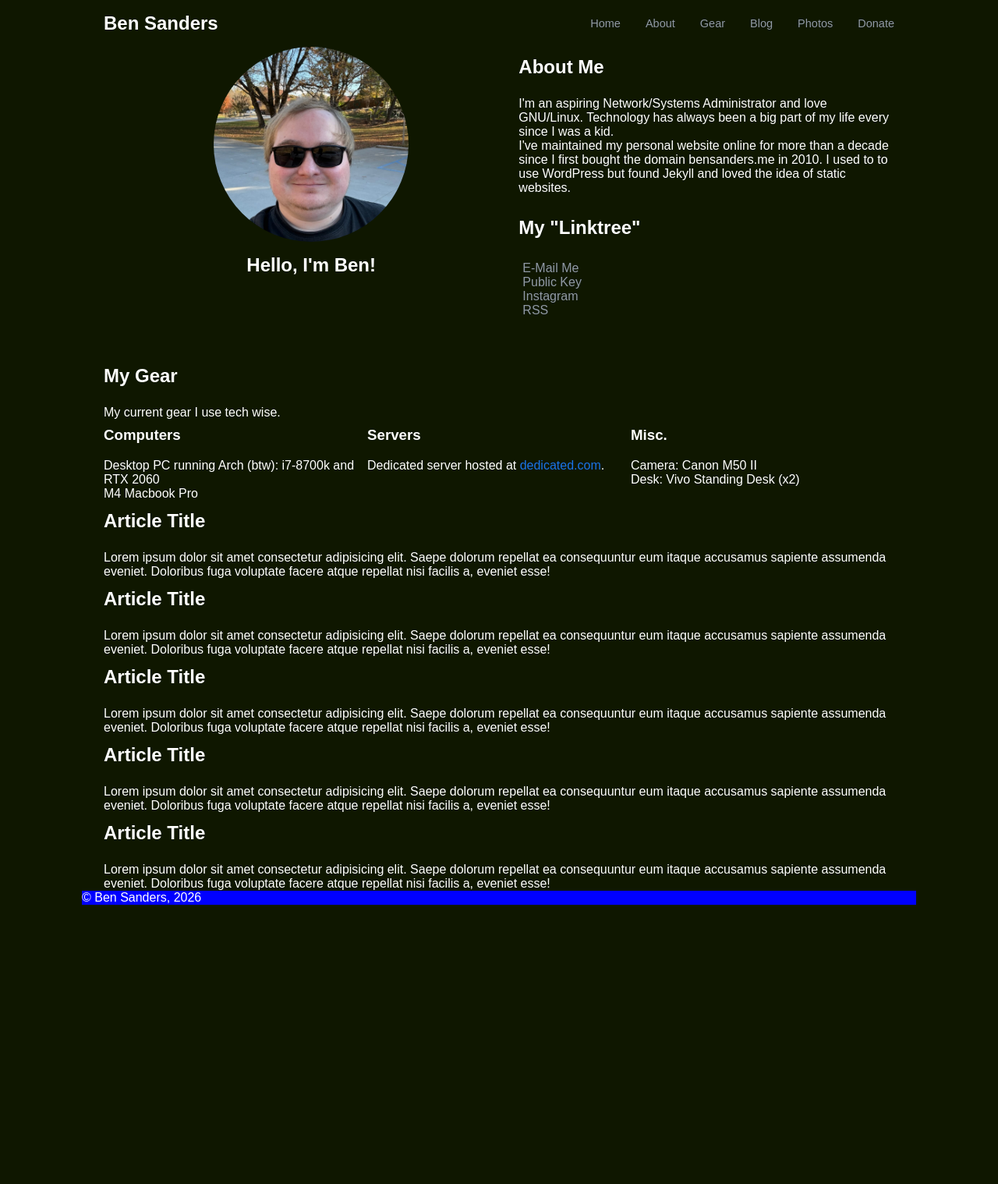
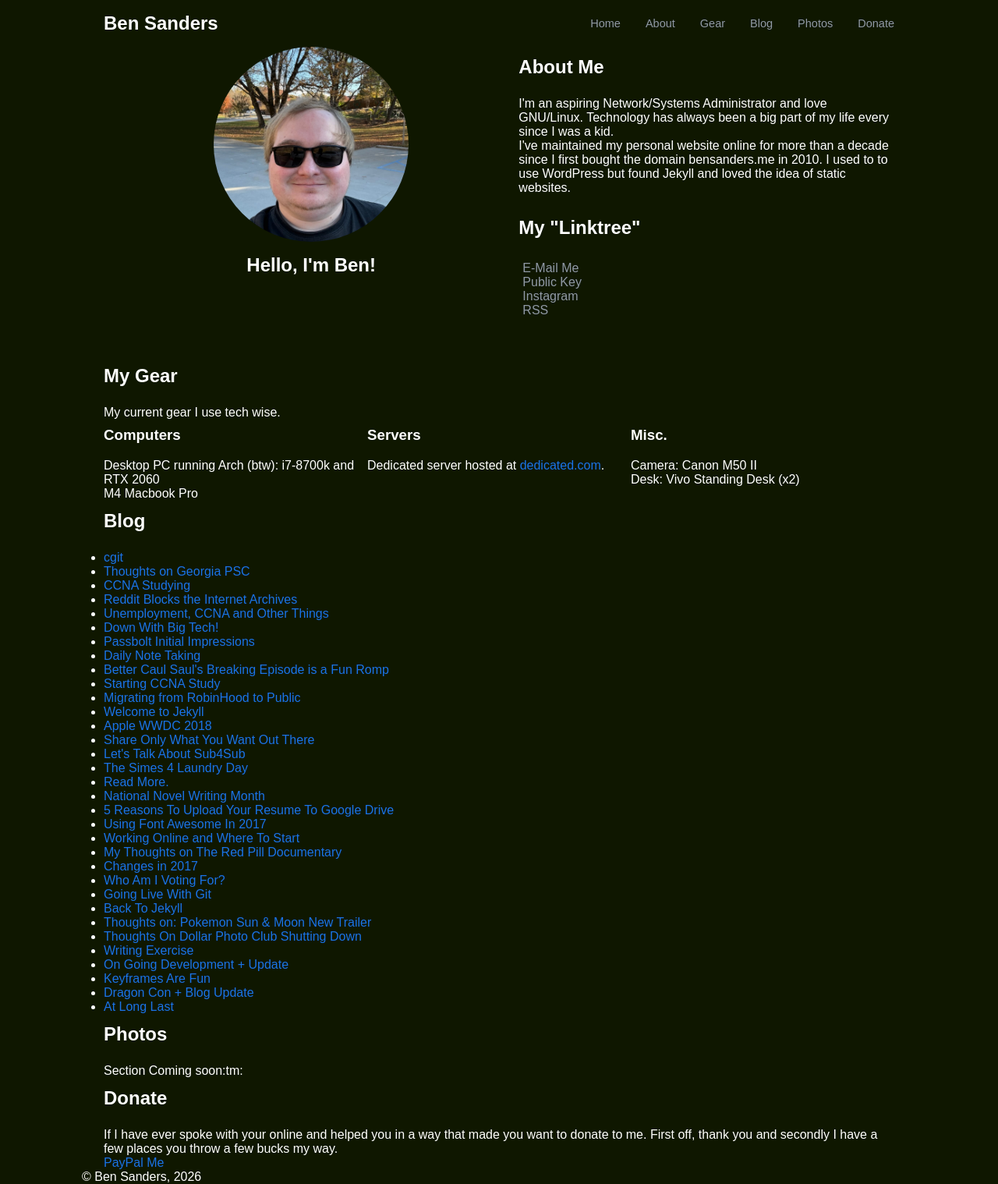
Before and after one commit to BenSanders/bensanders.net, a Jekyll site: the page built from index.md, in a window 1280 px wide. Shown: the whole page at 78% size. Built offline with Jekyll 4.4.1, drawn with Linux system fonts in a browser that asks for light colours; before the commit the page ends 1160 px from its top, so only the background shows below that.

Commit message:
ending for the night

```diff
--- a/_includes/footer.html
+++ b/_includes/footer.html
@@ -0,0 +1,6 @@
+    </main>
+    <footer>
+        &copy; Ben Sanders, 2026
+    </footer>
+    </body>
+</html>
--- a/_includes/head.html
+++ b/_includes/head.html
@@ -1,6 +1,10 @@
+<!DOCTYPE html>
+<html lang="en">
 <head>
     <meta charset="UTF-8">
     <meta name="viewport" content="width=device-width, initial-scale=1.0">
     <title>Ben Sanders Online Space</title>
     <link rel="stylesheet" href="/assets/css/main.css">
 </head>
+<body>
+    <main>
--- a/_includes/header.html
+++ b/_includes/header.html
@@ -3,7 +3,7 @@
                 <nav>
                     <a class="logo" href="/"><h1>Ben Sanders</h1></a>
                     <div class="nav-link">
-                        <a href="">Home</a>
+                        <a href="/">Home</a>
                         <a href="#about">About</a>
                         <a href="#gear">Gear</a>
                         <a href="#blog">Blog</a>
--- a/_layouts/default.html
+++ b/_layouts/default.html
@@ -1,23 +1,5 @@
-<!DOCTYPE html>
-<html lang="en">
 {% include head.html %}
-<body>
-    <main>
-        <header>
-            <div class="wrap">
-                <nav>
-                    <a class="logo" href="/"><h1>Ben Sanders</h1></a>
-                    <div class="nav-link">
-                        <a href="">Home</a>
-                        <a href="#about">About</a>
-                        <a href="#gear">Gear</a>
-                        <a href="#blog">Blog</a>
-                        <a href="#photos">Photos</a>
-                        <a href="#donate">Donate</a>
-                    </div>
-                </nav>
-            </div>
-        </header>
+{% include header.html %}
         <section id="about">
             <div class="wrap about-grid">
                 <div class="profile">
@@ -75,41 +57,30 @@
         </section>
         <section id="blog">
             <div class="wrap">
-                <article>
-                    <h2>Article Title</h2>
-                    <p>
-                        Lorem ipsum dolor sit amet consectetur adipisicing elit. Saepe dolorum repellat ea consequuntur eum itaque accusamus sapiente assumenda eveniet. Doloribus fuga voluptate facere atque repellat nisi facilis a, eveniet esse!
-                    </p>
-                </article>
-                <article>
-                    <h2>Article Title</h2>
-                    <p>
-                        Lorem ipsum dolor sit amet consectetur adipisicing elit. Saepe dolorum repellat ea consequuntur eum itaque accusamus sapiente assumenda eveniet. Doloribus fuga voluptate facere atque repellat nisi facilis a, eveniet esse!
-                    </p>
-                </article>
-                <article>
-                    <h2>Article Title</h2>
-                    <p>
-                        Lorem ipsum dolor sit amet consectetur adipisicing elit. Saepe dolorum repellat ea consequuntur eum itaque accusamus sapiente assumenda eveniet. Doloribus fuga voluptate facere atque repellat nisi facilis a, eveniet esse!
-                    </p>
-                </article>
-                <article>
-                    <h2>Article Title</h2>
-                    <p>
-                        Lorem ipsum dolor sit amet consectetur adipisicing elit. Saepe dolorum repellat ea consequuntur eum itaque accusamus sapiente assumenda eveniet. Doloribus fuga voluptate facere atque repellat nisi facilis a, eveniet esse!
-                    </p>
-                </article>
-                <article>
-                    <h2>Article Title</h2>
-                    <p>
-                        Lorem ipsum dolor sit amet consectetur adipisicing elit. Saepe dolorum repellat ea consequuntur eum itaque accusamus sapiente assumenda eveniet. Doloribus fuga voluptate facere atque repellat nisi facilis a, eveniet esse!
-                    </p>
-                </article>
+                <h2>Blog</h2>
+                <ul>
+                    {% for post in site.posts %}
+                        <li>
+                            <a href="{{ post.url }}">{{ post.title }}</a>
+                        </li>
+                    {% endfor %}
+                </ul>
             </div>
         </section>
-    </main>
-    <footer>
-        &copy; Ben Sanders, 2026
-    </footer>
-</body>
-</html>
+        <section id="photos">
+            <div class="wrap photos-grid">
+                <h2>Photos</h2>
+                <p>Section Coming soon:tm:</p>
+            </div>
+        </section>
+        <section id="donate">
+            <div class="wrap donate-grid">
+                <h2>Donate</h2>
+                <p>
+                    If I have ever spoke with your online and helped you in a way that made you want to donate to me.
+                    First off, thank you and secondly I have a few places you throw a few bucks my way.
+                </p>
+                <a href="https://www.paypal.com/paypalme/thebensanders">PayPal Me</a>
+            </div>
+        </section>
+{% include footer.html %}
--- a/assets/css/main.css
+++ b/assets/css/main.css
@@ -131,8 +131,11 @@ nav {
     grid-template-columns: 1fr 1fr 1fr;
 }
 
+.wrap.article-grid p {
+  padding: 1em 0 1em 0;
+}
+
 footer {
-    background: blue;
     width: 100%;
     max-width: 1070px;
     margin: 0 auto;
```
Also changed, not shown: _layouts/post.html (+10 -1 lines), index.md (line endings or trailing spaces).
